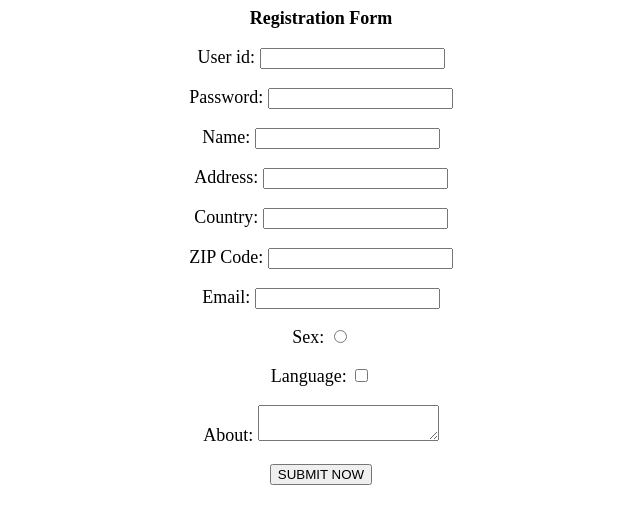
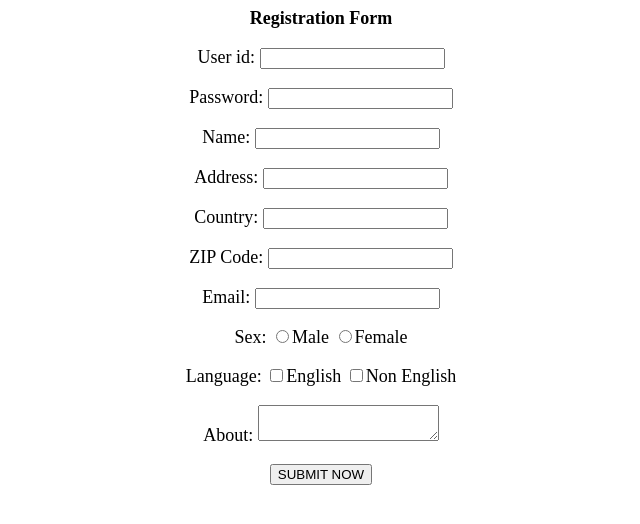
Before and after one commit to Willemu/formschallenge, a plain HTML site: page index.html in a window 1280 px wide. Shown: the whole page, without its empty margins (319-959 px from the left). Drawn offline with Linux system fonts and the light colour scheme.

Commit message:
Update index.html

```diff
--- a/index.html
+++ b/index.html
@@ -59,13 +59,15 @@
 
 				<div class="formchallenge">
 					<p><label for="sex">Sex:</label>
-					<input type="radio" ïd="sex" name="usersex" required>
+					<input type="radio" name="usersex" required ïd="sex">Male
+					<input type="radio" name="usersex" required ïd="sex">Female
 					</p>
 				</div>
 
 				<div class="formchallenge">
 					<p><label for="language">Language:</label>
-					<input type="checkbox" ïd="language" name="userlanguage" required>
+					<input type="checkbox" name="userlanguage" required ïd="language">English
+					<input type="checkbox" name="userlanguage" required ïd="language">Non English
 					</p>
 				</div>
 
```
